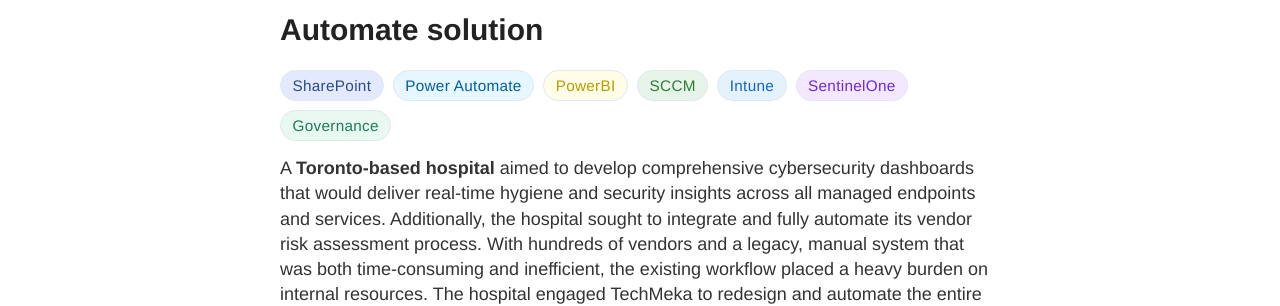
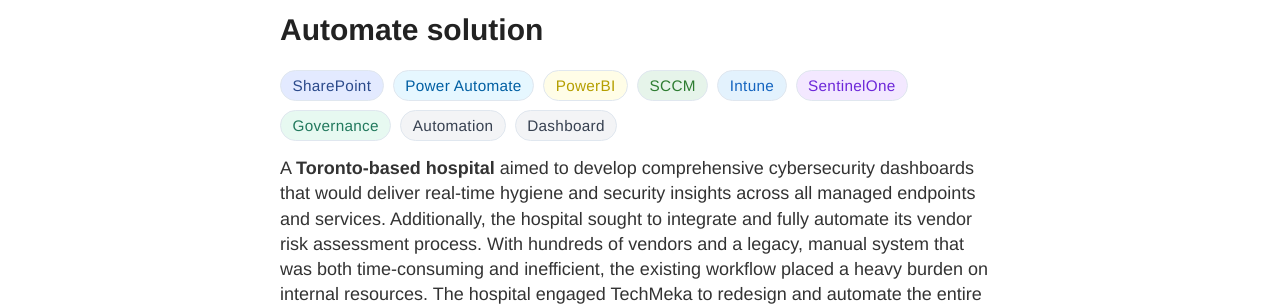
Before and after one commit to Techmeka/blog, a Jekyll site: the page built from _posts/2024-02-01-Cyber-Security-Dashboard.md, in a window 1280 px wide. Shown: the part 215-521 px from the top of the page. Built offline with Jekyll 4.4.1, drawn with Linux system fonts in a browser that asks for light colours.

Commit message:
new updates

```diff
--- a/_posts/2024-02-01-Cyber-Security-Dashboard.md
+++ b/_posts/2024-02-01-Cyber-Security-Dashboard.md
@@ -2,7 +2,7 @@
 layout: post
 title: Cyber Security Dashboard - Power BI & Power Automate solution
 date: 2024-02-01 00:00:00
-tags: [ SharePoint, Power Automate, PowerBI, SCCM, Intune, SentinelOne, Governance ]
+tags: [ SharePoint, Power Automate, PowerBI, SCCM, Intune, SentinelOne, Governance, Automation, Dashboard ]
 categories: [Data, Technology]
 image: /images/cyberSecurityDashboard.png
 published: true
```
Also changed, not shown: _posts/2023-01-01-Deploy-microsoft365-intune-onedrive-exchange.md (+1 -1 lines).
